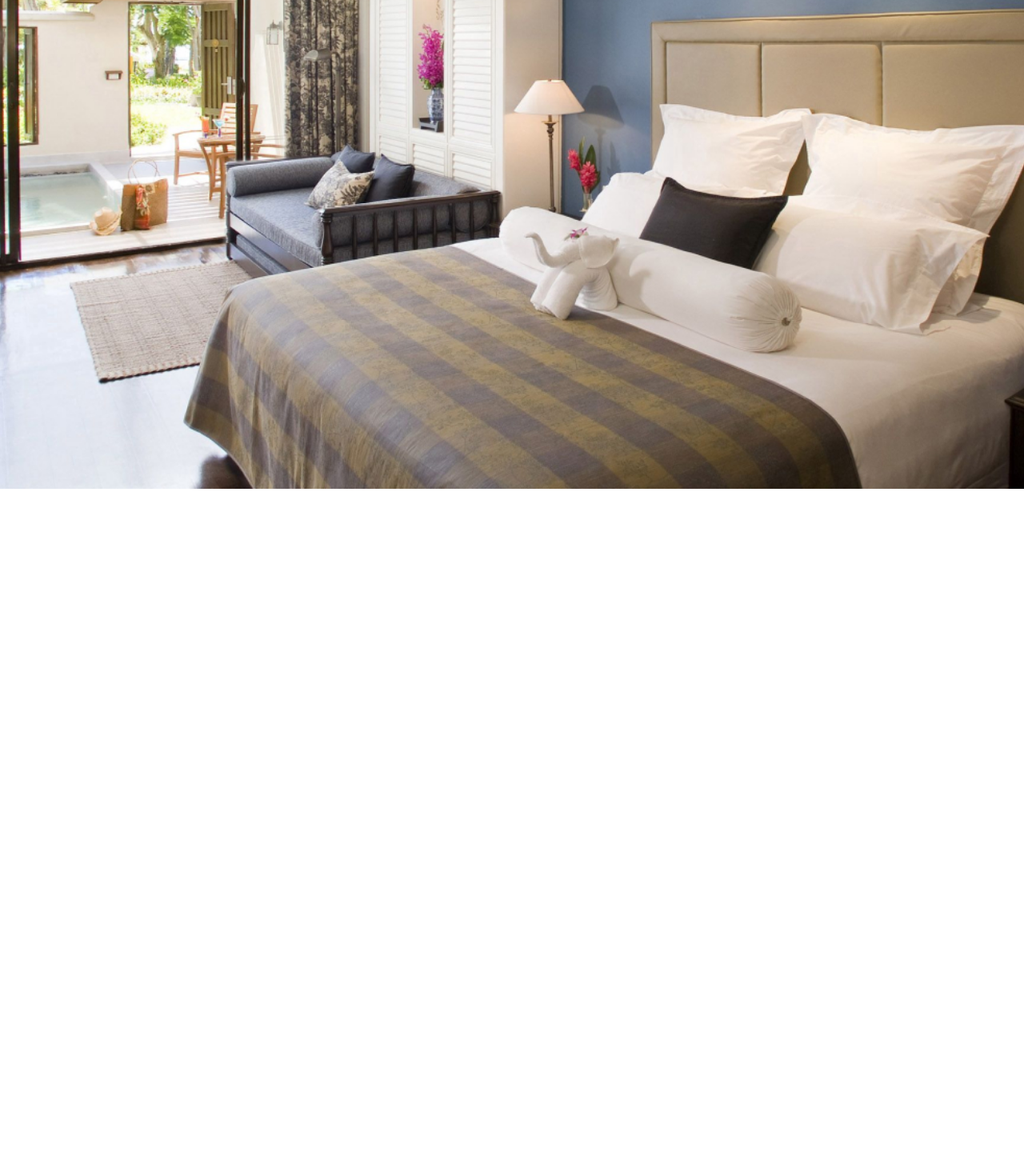
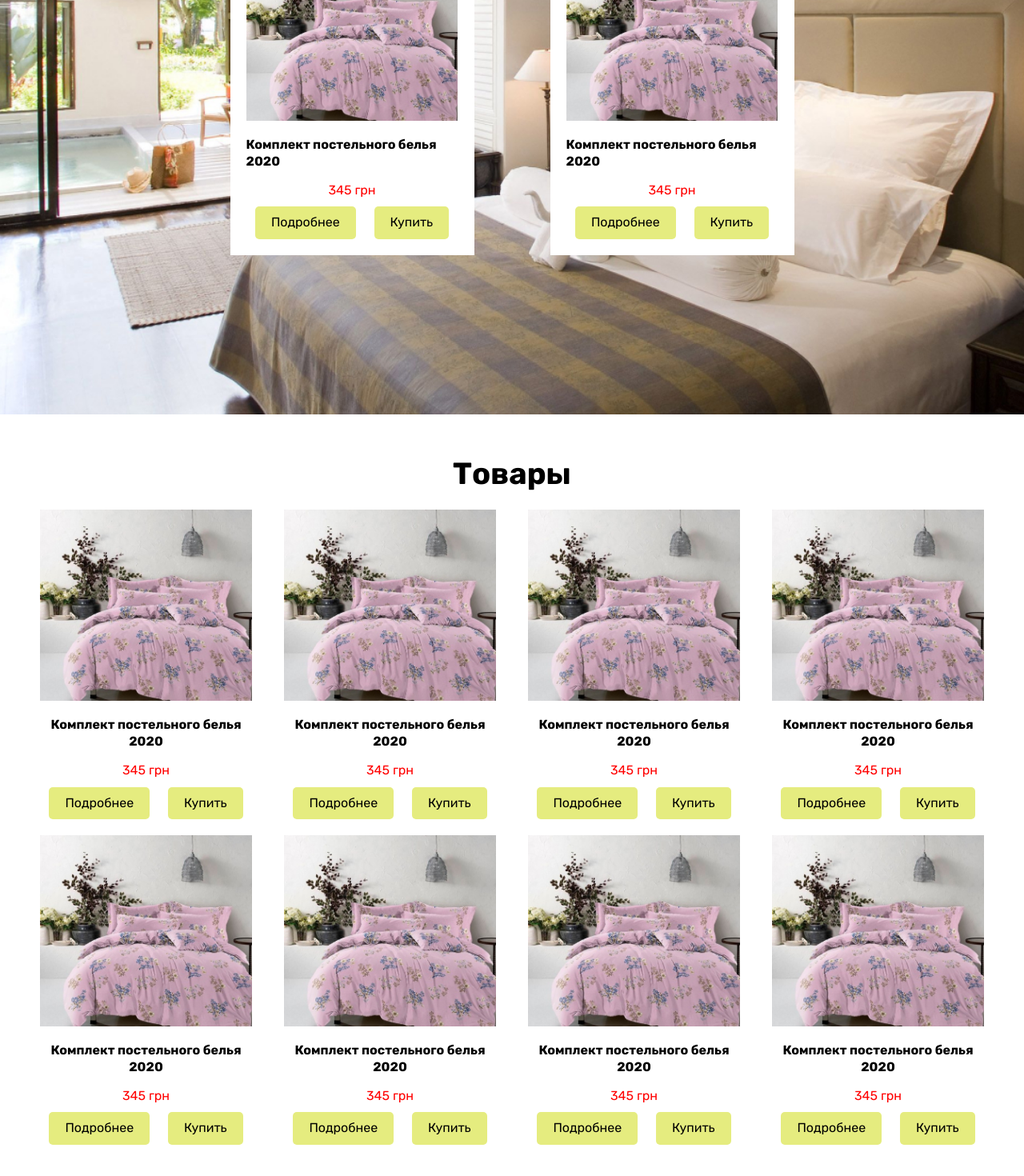
Before and after one commit to RomanVinichenko/onlineshop, a React (Create React App) app: page / in a window 1280 px wide. Shown: the part 282-1752 px from the top of the page at 80% size. Before the commit the page ends 893 px from the top, so only its background shows below. Built offline with nearby package versions, Linux system fonts and the light colour scheme.

Commit message:
added cards

```diff
--- a/mockDataProduct.tsx
+++ b/mockDataProduct.tsx
@@ -1,4 +1,3 @@
-import React from 'react';
 import { v1 } from 'uuid';
 
 type MockDataProductType = {
--- a/src/components/Main/index.tsx
+++ b/src/components/Main/index.tsx
@@ -1,27 +1,27 @@
-import React, { FC } from 'react';
+import React, {FC} from 'react';
 
 import logo from '../../assets/icons/logo.svg';
+import card from '../../assets/images/2.26.jpg';
 
 import styles from './style.module.scss';
 
 const Main: FC = () => {
-    // TODO: del header--active
   return (
     <>
-            <header className={`${styles['header']} ${styles['header--active']}`}>
+      <header className={styles['header']}>
         <div className={styles['container']}>
           <nav className={styles['menu']}>
-                        <a className={styles.logo} href="#">
-                            <img className={styles.header__img} src={logo} alt="Логотип" />
+            <a className={styles['logo']} href="#">
+              <img className={styles['header__img']} src={logo} alt="Логотип"/>
             </a>
-                        <ul className={styles.menu__list}>
-                            <li className={styles.menu__listItem}>
-                                <a className={styles.menu__listLink} href="#">
+            <ul className={styles['menu__list']}>
+              <li className={styles['menu__listItem']}>
+                <a className={styles['menu__listLink']} href="#">
                   Товары
                 </a>
               </li>
-                            <li className={styles.menu__listItem}>
-                                <a className={styles.menu__listLink} href="#">
+              <li className={styles['menu__listItem']}>
+                <a className={styles['menu__listLink']} href="#">
                   О нас
                 </a>
               </li>
@@ -29,10 +29,114 @@ const Main: FC = () => {
           </nav>
         </div>
       </header>
-            <section className={styles.main}>
-                <h1 className={styles.main__title}>
+      <section className={styles['main']}>
+        <h1 className={styles['main__title']}>
           СКИДКА НА ВЫБРАННЫЕ ТОВАРЫ ДО 50%! Успей заказать, осталось всего:
         </h1>
+        <div className={styles['articles']}>
+          <article className={styles['card']}>
+            <img className={styles['card__img']} src={card} alt="Логотип товара"/>
+            <h2 className={styles['card__title']}>Комплект постельного белья 2020</h2>
+            <span className={styles['card__price']}>345 грн</span>
+            <div className={styles['buttons']}>
+
+              <button className={styles['card__btnMore']}>Подробнее</button>
+              <button className={styles['card__btnBuy']}>Купить</button>
+            </div>
+
+          </article>
+          <article className={styles['card']}>
+            <img className={styles['card__img']} src={card} alt="Логотип товара"/>
+            <h2 className={styles['card__title']}>Комплект постельного белья 2020</h2>
+            <span className={styles['card__price']}>345 грн</span>
+            <div className={styles['buttons']}>
+              <button className={styles['card__btnMore']}>Подробнее</button>
+              <button className={styles['card__btnBuy']}>Купить</button>
+            </div>
+          </article>
+        </div>
+      </section>
+
+      <section className={styles['products']}>
+        <div className={styles['container']}>
+          <h2 className={styles['products__title']}>
+            Товары
+          </h2>
+          <div className={styles['products__inner']}>
+            <article className={styles['card']}>
+              <img className={styles['card__img']} src={card} alt="Логотип товара"/>
+              <h2 className={styles['card__title']}>Комплект постельного белья 2020</h2>
+              <span className={styles['card__price']}>345 грн</span>
+              <div className={styles['buttons']}>
+                <button className={styles['card__btnMore']}>Подробнее</button>
+                <button className={styles['card__btnBuy']}>Купить</button>
+              </div>
+            </article>
+            <article className={styles['card']}>
+              <img className={styles['card__img']} src={card} alt="Логотип товара"/>
+              <h2 className={styles['card__title']}>Комплект постельного белья 2020</h2>
+              <span className={styles['card__price']}>345 грн</span>
+              <div className={styles['buttons']}>
+                <button className={styles['card__btnMore']}>Подробнее</button>
+                <button className={styles['card__btnBuy']}>Купить</button>
+              </div>
+            </article>
+            <article className={styles['card']}>
+              <img className={styles['card__img']} src={card} alt="Логотип товара"/>
+              <h2 className={styles['card__title']}>Комплект постельного белья 2020</h2>
+              <span className={styles['card__price']}>345 грн</span>
+              <div className={styles['buttons']}>
+                <button className={styles['card__btnMore']}>Подробнее</button>
+                <button className={styles['card__btnBuy']}>Купить</button>
+              </div>
+            </article>
+            <article className={styles['card']}>
+              <img className={styles['card__img']} src={card} alt="Логотип товара"/>
+              <h2 className={styles['card__title']}>Комплект постельного белья 2020</h2>
+              <span className={styles['card__price']}>345 грн</span>
+              <div className={styles['buttons']}>
+                <button className={styles['card__btnMore']}>Подробнее</button>
+                <button className={styles['card__btnBuy']}>Купить</button>
+              </div>
+            </article>
+            <article className={styles['card']}>
+              <img className={styles['card__img']} src={card} alt="Логотип товара"/>
+              <h2 className={styles['card__title']}>Комплект постельного белья 2020</h2>
+              <span className={styles['card__price']}>345 грн</span>
+              <div className={styles['buttons']}>
+                <button className={styles['card__btnMore']}>Подробнее</button>
+                <button className={styles['card__btnBuy']}>Купить</button>
+              </div>
+            </article>
+            <article className={styles['card']}>
+              <img className={styles['card__img']} src={card} alt="Логотип товара"/>
+              <h2 className={styles['card__title']}>Комплект постельного белья 2020</h2>
+              <span className={styles['card__price']}>345 грн</span>
+              <div className={styles['buttons']}>
+                <button className={styles['card__btnMore']}>Подробнее</button>
+                <button className={styles['card__btnBuy']}>Купить</button>
+              </div>
+            </article>
+            <article className={styles['card']}>
+              <img className={styles['card__img']} src={card} alt="Логотип товара"/>
+              <h2 className={styles['card__title']}>Комплект постельного белья 2020</h2>
+              <span className={styles['card__price']}>345 грн</span>
+              <div className={styles['buttons']}>
+                <button className={styles['card__btnMore']}>Подробнее</button>
+                <button className={styles['card__btnBuy']}>Купить</button>
+              </div>
+            </article>
+            <article className={styles['card']}>
+              <img className={styles['card__img']} src={card} alt="Логотип товара"/>
+              <h2 className={styles['card__title']}>Комплект постельного белья 2020</h2>
+              <span className={styles['card__price']}>345 грн</span>
+              <div className={styles['buttons']}>
+                <button className={styles['card__btnMore']}>Подробнее</button>
+                <button className={styles['card__btnBuy']}>Купить</button>
+              </div>
+            </article>
+          </div>
+        </div>
       </section>
 </>
   );
--- a/src/components/Main/style.module.scss
+++ b/src/components/Main/style.module.scss
@@ -1,7 +1,7 @@
 .container {
     margin: 0 auto;
     padding: 0 10px;
-    max-width: 1220px;
+    max-width: 1260px;
 }
 
 .header {
@@ -19,6 +19,7 @@
 
         &__list {
             display: flex;
+            align-items: center;
         }
 
         &__listItem {
@@ -30,10 +31,88 @@
 }
 
 .main {
+    display: flex;
+    flex-direction: column;
+    align-items: center;
+    justify-content: flex-start;
     margin-top: 93px;
-    min-height: 100vh;
+    min-height: calc(100vh - 93px);
     background-image: url("../../assets/bg.jpg");
     background-position: center;
     background-size: cover;
     background-repeat: no-repeat;
+
+    &__title {
+        margin: 50px 0 20px;
+    }
 }
+
+.articles {
+    display: flex;
+    justify-content: space-around;
+    width: 800px;
+}
+
+.card {
+    display: flex;
+    flex-direction: column;
+    align-items: center;
+    justify-content: center;
+    padding: 0 20px;
+    width: 305px;
+    background-color: #fff;
+
+    &__img {
+        margin-bottom: 20px;
+    }
+
+    &__title {
+        margin-bottom: 15px;
+        font-size: 16px;
+    }
+
+    &__price {
+        margin-bottom: 10px;
+        color: #f00;
+    }
+
+    .buttons {
+        display: flex;
+        justify-content: space-around;
+        margin-bottom: 20px;
+        width: 100%;
+    }
+
+    &__btnMore,
+    &__btnBuy {
+        padding: 10px 20px;
+        border: none;
+        border-radius: 5px;
+        background-color: #e5ec7f;
+        transition: background-color 0.3s;
+
+        &:hover {
+            color: #fff;
+            background-color: #000;
+        }
+    }
+}
+
+.products {
+    padding: 50px 0;
+
+    &__title {
+        margin-bottom: 20px;
+        font-size: 38px;
+        text-align: center;
+    }
+
+    &__inner {
+        display: flex;
+        flex-wrap: wrap;
+        align-items: center;
+        justify-content: center;
+        margin: 0 auto;
+        text-align: center;
+    }
+}
--- a/src/ui/index.scss
+++ b/src/ui/index.scss
@@ -1,5 +1,16 @@
 @import url("https://fonts.googleapis.com/css2?family=Rubik:wght@300;400;500;600;700&display=swap");
 @import "reset";
+
+$xl: 1200;
+$lg: 992;
+$md: 768;
+$sm: 576;
+
+@mixin r($width) {
+    @media only screen and (max-width: $width + "px") {
+        @content;
+    }
+}
 
 body {
     font-family: "Rubik", sans-serif;
```
Lines whose indentation alone changed are shown as unchanged.
